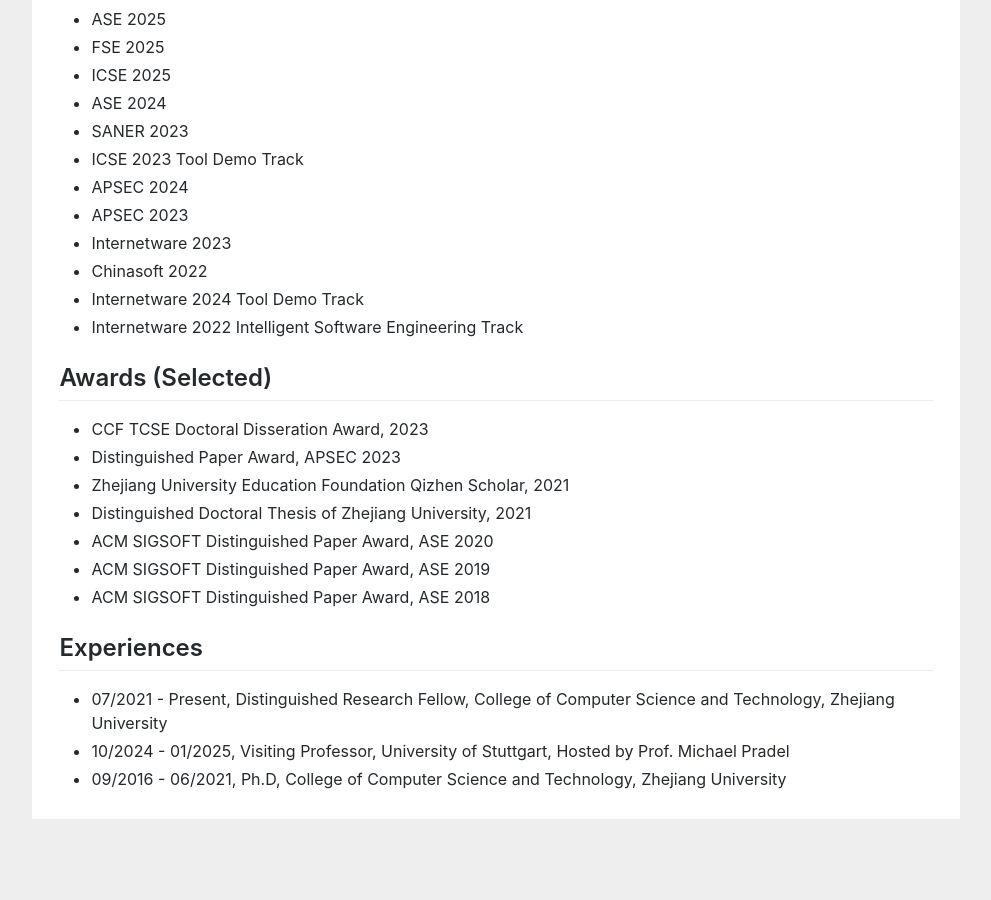
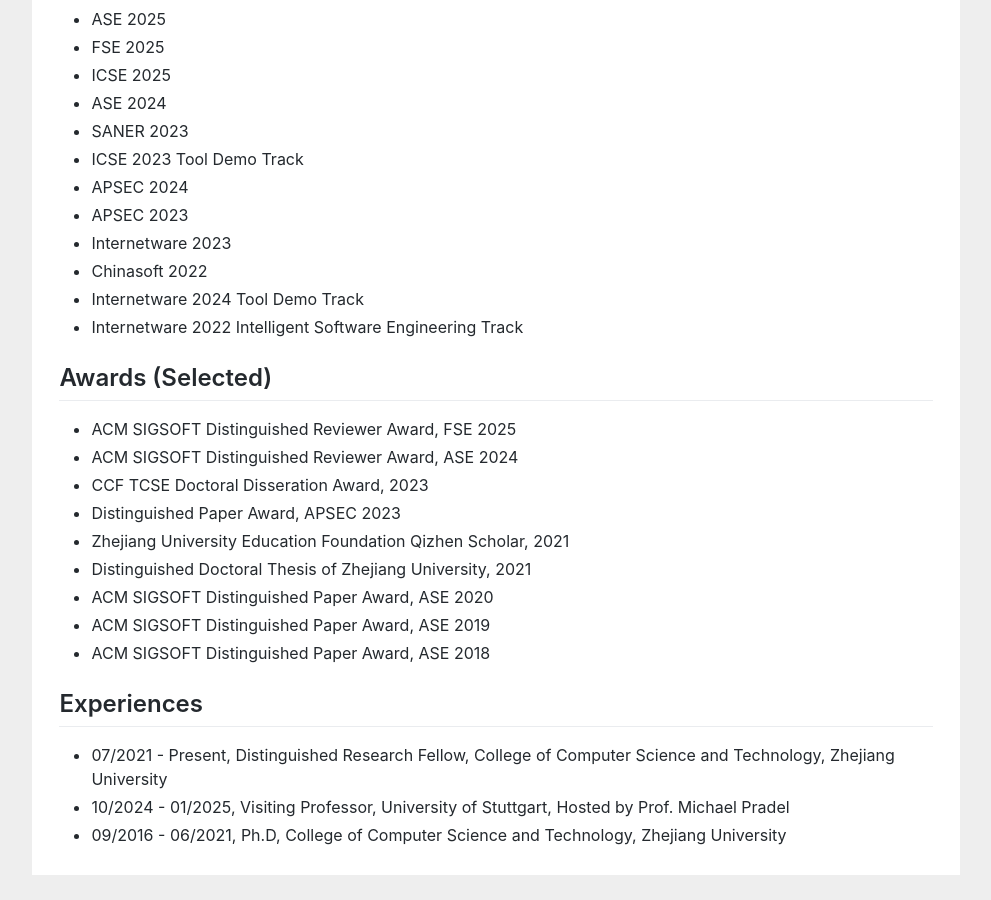
Before and after one commit to zhongxin-liu/zhongxin-liu.github.io, a Jekyll site: the page index.html, which Jekyll copies as it is, in a window 1280 px wide and 900 px high, scrolled down 6026 px. Shown: the whole window, without its empty margins (144-1135 px from the left). Built offline with Jekyll 4.4.1, drawn with Linux system fonts in a browser that asks for light colours; before the commit the page ends 6870 px from its top, so only the background shows below that.

Commit message:
update awards

```diff
--- a/index.html
+++ b/index.html
@@ -413,6 +413,8 @@
 
 				<h2>Awards (Selected)</h2>
 				<ul>
+					<li>ACM SIGSOFT Distinguished Reviewer Award, FSE 2025</li>
+					<li>ACM SIGSOFT Distinguished Reviewer Award, ASE 2024</li>
 					<li>CCF TCSE Doctoral Disseration Award, 2023</li>
 					<li>Distinguished Paper Award, APSEC 2023</li>
 					<li>Zhejiang University Education Foundation Qizhen Scholar, 2021</li>
```
